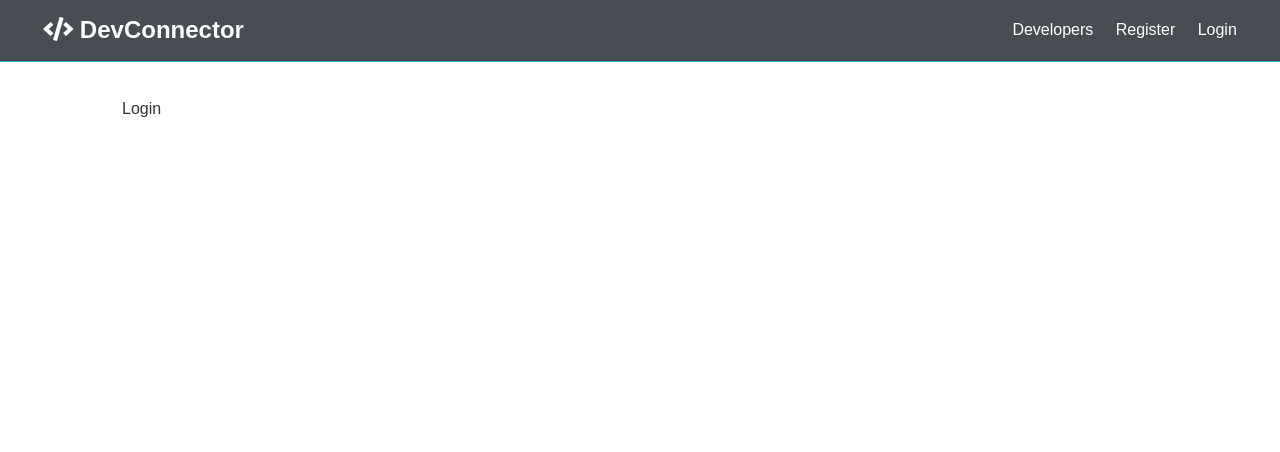
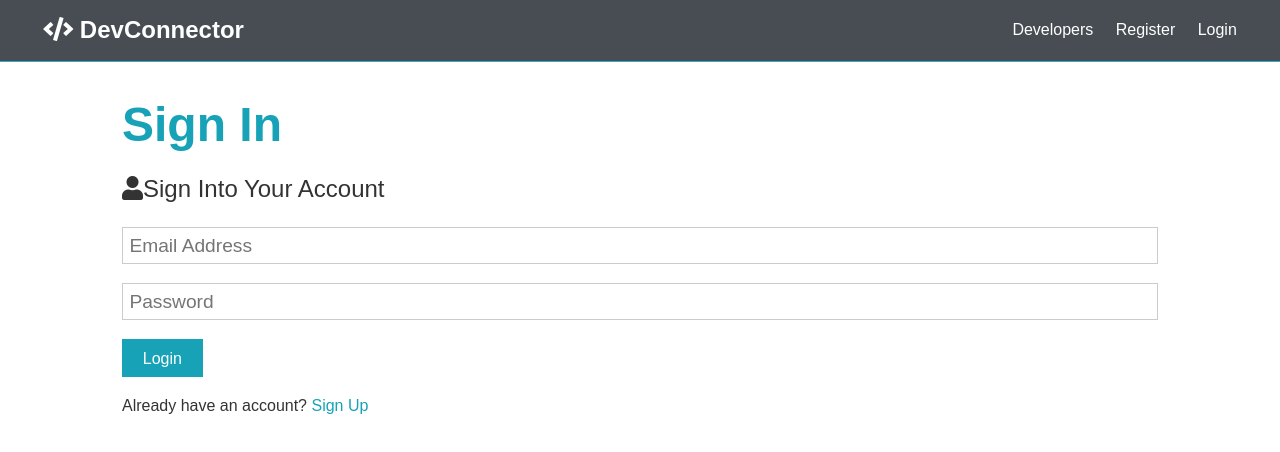
Before and after one commit to lsalazar1/weddingWebsite, a React (Create React App) app in the folder client/: page /login in a window 1280 px wide. Shown: the top 452 px of the page. Built offline with nearby package versions, Linux system fonts and the light colour scheme; the HTML template or start-up script is replaced by a standard one.

Commit message:
Login and Register connected to backend

```diff
--- a/client/src/components/auth/Login.js
+++ b/client/src/components/auth/Login.js
@@ -1,11 +1,53 @@
-import React from 'react'
+import React, { Fragment, useState } from 'react';
+import { Link } from 'react-router-dom';
 
 const Login = () => {
-    return (
-        <div>
-            Login
+    const [formData, setFormData] = useState({
+        email: '',
+        password: '',
+    });
+
+    const { email, password } = formData;
+
+    const onChange = e =>
+        setFormData({ ...formData, [e.target.name]: e.target.value });
+
+    const onSubmit = async e => {
+        e.preventDefault();
+        console.log('Success!');
+    }
+
+    return <Fragment>
+        <h1 className="large text-primary">Sign In</h1>
+      <p className="lead"><i className="fas fa-user"></i>Sign Into Your Account</p>
+      <form className="form" onSubmit={e => onSubmit(e)}>
+        <div className="form-group">
+          <input
+            type="email"
+            placeholder="Email Address"
+            name="email"
+            value={email}
+            onChange={e => onChange(e)}
+            required
+            />
         </div>
-    )
+        <div className="form-group">
+          <input
+            type="password"
+            placeholder="Password"
+            name="password"
+            minLength="6"
+            value={password}
+            onChange={e => onChange(e)}
+            required
+          />
+        </div>
+        <input type="submit" className="btn btn-primary" value="Login" />
+      </form>
+      <p className="my-1">
+        Already have an account? <Link to="/register">Sign Up</Link>
+      </p>
+    </Fragment>
 }
 
-export default Login
+export default Login;
--- a/client/src/components/auth/Register.js
+++ b/client/src/components/auth/Register.js
@@ -1,4 +1,5 @@
 import React, { Fragment, useState } from 'react';
+import { Link } from 'react-router-dom';
 
 const Register = () => {
     const [formData, setFormData] = useState({
@@ -13,12 +14,12 @@
     const onChange = e =>
         setFormData({ ...formData, [e.target.name]: e.target.value });
 
-    const onSubmit = e => {
+    const onSubmit = async e => {
         e.preventDefault();
         if(password !== password2) {
             console.log('Passwords do not match');
         } else {
-            console.log(formData);
+            console.log('Success!')
         }
     }
 
@@ -72,7 +73,7 @@
         <input type="submit" className="btn btn-primary" value="Register" />
       </form>
       <p className="my-1">
-        Already have an account? <a href="login.html">Sign In</a>
+        Already have an account? <Link to="/login">Sign In</Link>
       </p>
     </Fragment>
 }
```
